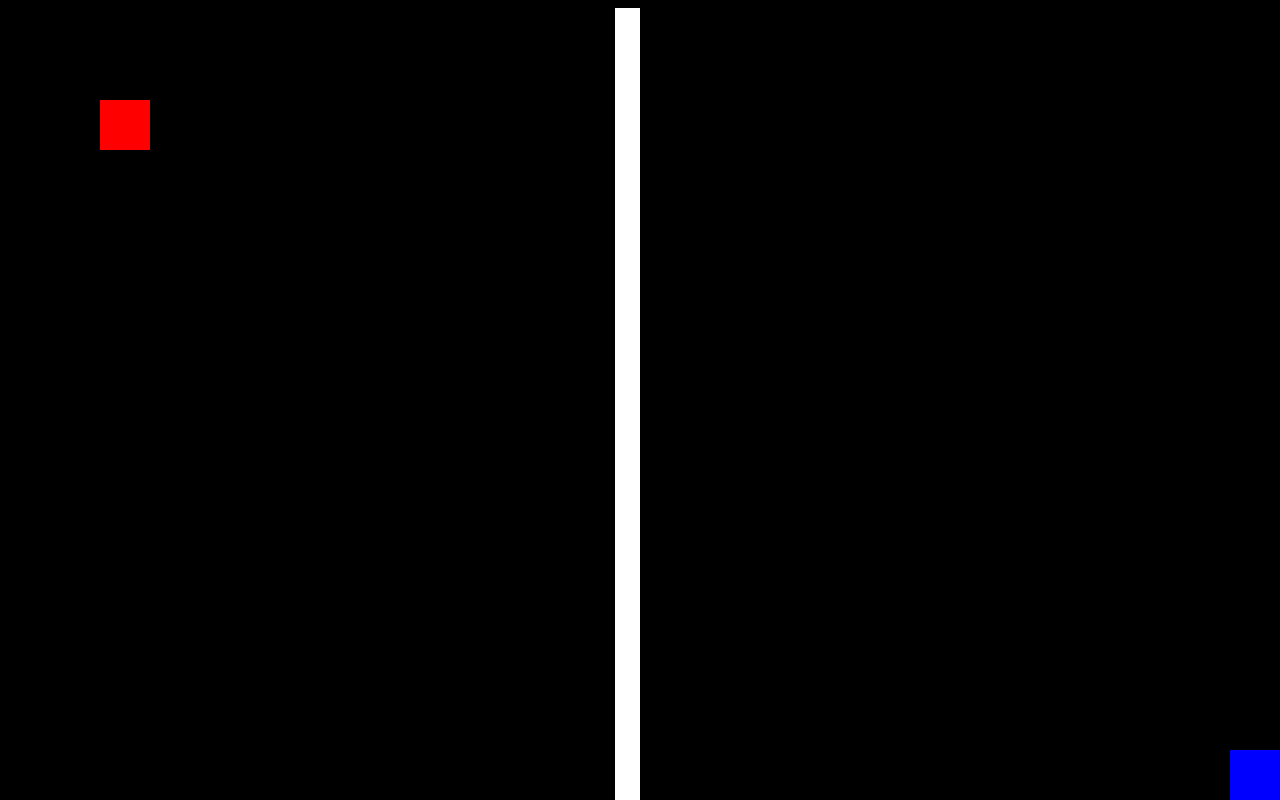
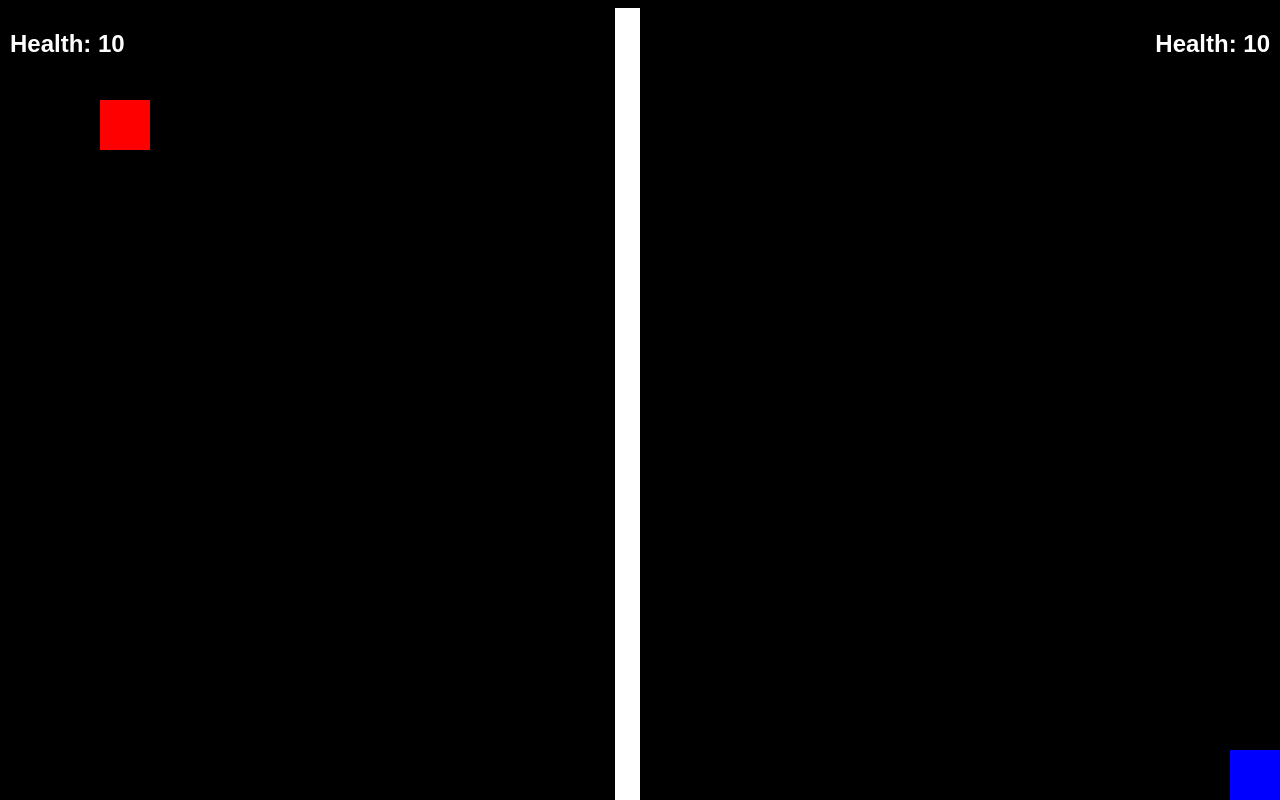
Before and after one commit to LeYohan-rgb/quantum_duel, a website: page src/index.html in a window 1280 px wide. Drawn offline with Linux system fonts and the light colour scheme.

Commit message:
Added health labels

```diff
--- a/src/index.html
+++ b/src/index.html
@@ -4,8 +4,21 @@
   <div id="bullets"></div>
   <div id="bullets2"></div>
   <div id="wall"></div>
+    <h2 id = "health1">Health: 10</h2><h2 id = "health2">Health: 10</h2>
+
   <style>
     body { background: black; color: white; font-family: sans-serif; }
+
+    #health1 {
+        position: fixed;
+        left: 10px;
+        top: 10px;
+    }
+    #health2 {
+        position: fixed;
+        right: 10px;
+        top: 10px;
+    }
 
     #wall {
         width: 25px;
@@ -41,6 +54,7 @@
     const window_width = window.innerWidth;
     const bullets = document.getElementById("bullets");
     const bullets_2 = document.getElementById("bullets2");
+    const health_1 = document.getElementById("health1");
 
     //position wall
     const wall = document.getElementById("wall");
@@ -58,7 +72,7 @@
         if (event.key.toLowerCase() == 'e') {
             shootBullet(1);
         }
-        if (event.code == 'ShiftRight') {
+        if (event.code == 'ControlRight') {
             shootBullet(2);
         }
     })
```
Also changed, not shown: dist/index.html, dist/uri.txt.
